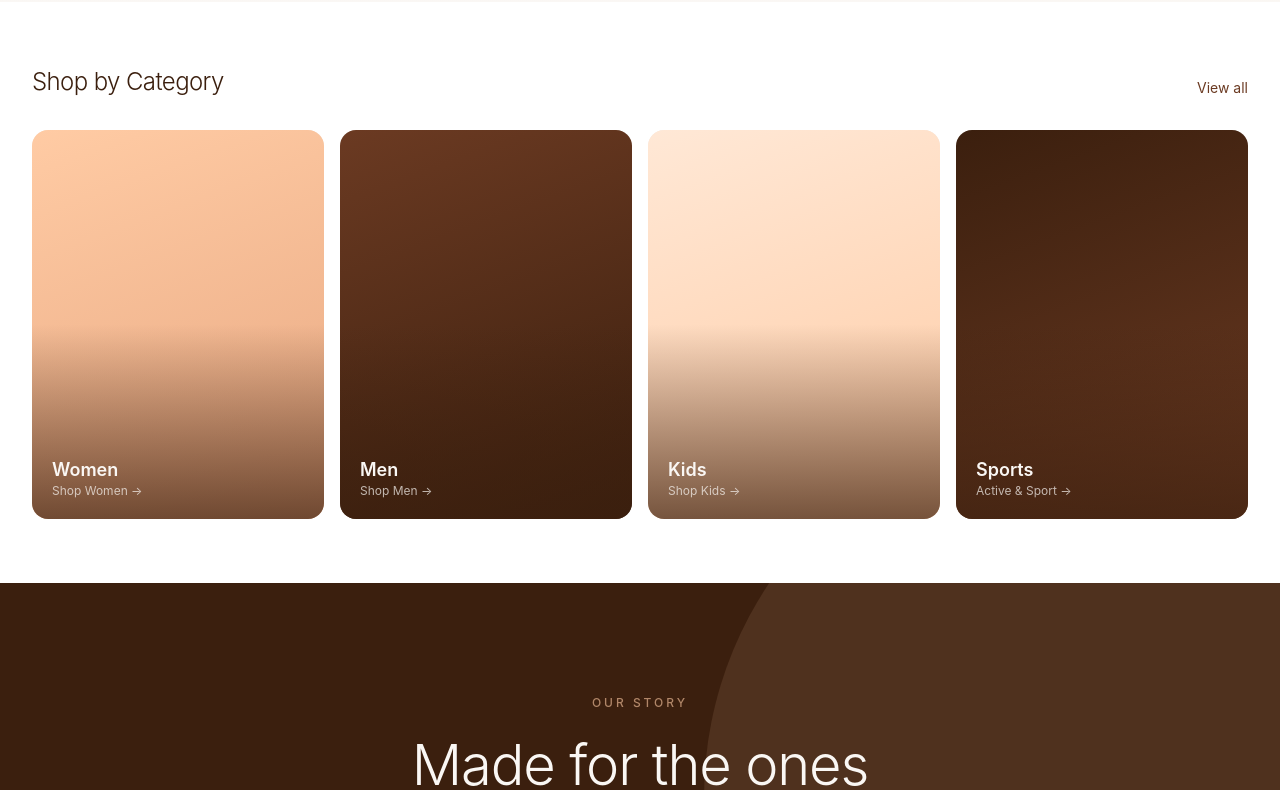
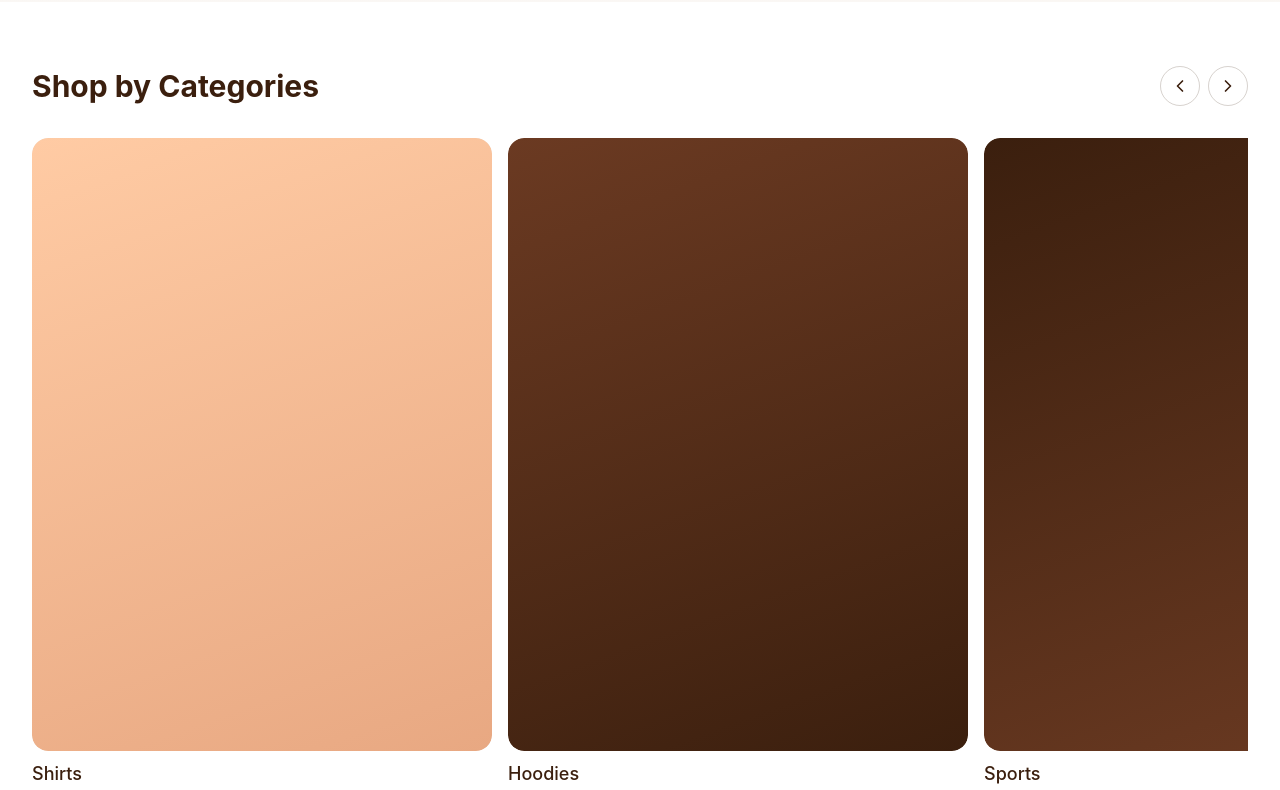
Before and after one commit to chrispaynaganan/storefront, a Next.js app: page / in a window 1280 px wide. Shown: the part 820-1610 px from the top of the page. Built offline with nearby package versions, Linux system fonts and the light colour scheme; no server answers; the database is empty.

Commit message:
fix image upload and section layout

```diff
--- a/app/(admin)/admin/collections/page.tsx
+++ b/app/(admin)/admin/collections/page.tsx
@@ -84,13 +84,14 @@ function CollectionModal({
     try {
       let imageUrl = collection?.image_url ?? null
       if (imageFile) {
-        const ext = imageFile.name.split('.').pop()
-        const path = `collections/${slug}-${Date.now()}.${ext}`
-        const { error: upErr } = await supabase.storage.from('products').upload(path, imageFile)
-        if (upErr) throw upErr
-        const { data } = supabase.storage.from('products').getPublicUrl(path)
-        imageUrl = data.publicUrl
-      }
+  const fd = new FormData()
+  fd.append('file', imageFile)
+  fd.append('slug', `collections/${slug}`)
+  const res = await fetch('/api/admin/upload', { method: 'POST', body: fd })
+  const json = await res.json()
+  if (!res.ok) throw new Error(json.error ?? 'Upload failed.')
+  imageUrl = json.url
+}
 
       const payload = { name, slug, description, sort_order: parseInt(sortOrder) || 0, is_active: isActive, image_url: imageUrl }
 
@@ -130,9 +131,9 @@ function CollectionModal({
             <div onClick={() => fileRef.current?.click()} className="border-2 border-dashed border-gray-200 rounded-2xl p-6 text-center cursor-pointer hover:border-peach transition">
               <p className="sm:hidden text-sm text-brown/60">Tap to add image</p>
               <p className="hidden sm:block text-sm text-brown/60">Drag image here or <span className="underline font-medium">browse</span></p>
-              <p className="text-xs text-brown/30 mt-1">WEBP files up to 5MB</p>
+              <p className="text-xs text-brown/30 mt-1">JPG, PNG, WEBP up to 5MB — auto-converted to WEBP</p>
             </div>
-            <input ref={fileRef} type="file" accept="image/webp" className="hidden" onChange={e => setImageFile(e.target.files?.[0] ?? null)} />
+            <input ref={fileRef} type="file" accept="image/*" className="hidden" onChange={e => setImageFile(e.target.files?.[0] ?? null)} />
             {imageFile && <p className="text-xs text-brown/50">{imageFile.name}</p>}
             {collection?.image_url && !imageFile && (
               <img src={collection.image_url} alt="" className="w-20 h-20 rounded-xl object-cover border border-whitewash-off" />
--- /dev/null
+++ b/app/api/admin/upload/route.ts
@@ -0,0 +1,42 @@
+import { NextRequest, NextResponse } from 'next/server'
+import { createAdminSupabaseClient } from '@/lib/supabase-server'
+import sharp from 'sharp'
+
+export async function POST(req: NextRequest) {
+  try {
+    const formData = await req.formData()
+    const file = formData.get('file') as File | null
+    const slug = formData.get('slug') as string | null
+
+    if (!file || !slug) {
+      return NextResponse.json({ error: 'Missing file or slug.' }, { status: 400 })
+    }
+
+    const buffer = Buffer.from(await file.arrayBuffer())
+
+    // Convert any image format to WebP
+    const webpBuffer = await sharp(buffer)
+      .webp({ quality: 85 })
+      .toBuffer()
+
+    const path = `${slug}-${Date.now()}.webp`
+    const supabase = await createAdminSupabaseClient()
+
+    const { error: upErr } = await supabase.storage
+      .from('products')
+      .upload(path, webpBuffer, {
+        contentType: 'image/webp',
+        upsert: false,
+      })
+
+    if (upErr) throw upErr
+
+    const { data: urlData } = supabase.storage
+      .from('products')
+      .getPublicUrl(path)
+
+    return NextResponse.json({ url: urlData.publicUrl })
+  } catch (e: any) {
+    return NextResponse.json({ error: e.message ?? 'Upload failed.' }, { status: 500 })
+  }
+}
--- a/components/home/CollectionsGrid.tsx
+++ b/components/home/CollectionsGrid.tsx
@@ -1,17 +1,33 @@
+'use client'
+
 import Link from 'next/link'
 import Image from 'next/image'
+import { useRef, useState, useEffect } from 'react'
+import { ChevronLeft, ChevronRight } from 'lucide-react'
 
 const CATEGORIES = [
-  { label: 'Women',  href: '/women',  description: 'Shop Women' },
-  { label: 'Men',    href: '/men',    description: 'Shop Men' },
-  { label: 'Kids',   href: '/kids',   description: 'Shop Kids' },
-  { label: 'Sports', href: '/sports', description: 'Active & Sport' },
+  { label: 'Shirts',  slug: 'shirts',  href: '/products?category=shirts',  fallbackDescription: 'Wear the message.' },
+  { label: 'Hoodies', slug: 'hoodies', href: '/products?category=hoodies', fallbackDescription: 'Covered in faith.' },
+  { label: 'Sports',  slug: 'sports',  href: '/sports',                     fallbackDescription: 'Move by faith.' },
+  { label: 'Women',   slug: 'women',   href: '/women',                      fallbackDescription: 'Dress with intention.' },
+  { label: 'Men',     slug: 'men',     href: '/men',                        fallbackDescription: 'Built for everyday.' },
+  { label: 'Kids',    slug: 'kids',    href: '/kids',                       fallbackDescription: 'Small fits, big heart.' },
 ]
+
+const FALLBACK_GRADIENTS: Record<string, string> = {
+  shirts:  'linear-gradient(160deg, #FFCBA4 0%, #E8A882 100%)',
+  hoodies: 'linear-gradient(160deg, #6B3A22 0%, #3B1F0E 100%)',
+  sports:  'linear-gradient(160deg, #3B1F0E 0%, #6B3A22 100%)',
+  women:   'linear-gradient(160deg, #FFE8D6 0%, #FFCBA4 100%)',
+  men:     'linear-gradient(160deg, #6B3A22 0%, #3B1F0E 100%)',
+  kids:    'linear-gradient(160deg, #FFCBA4 0%, #FFE8D6 100%)',
+}
 
 interface Collection {
   id: string
   name: string
   slug: string
+  description: string | null
   image_url: string | null
 }
 
@@ -21,64 +37,132 @@ interface Props {
 
 export function CollectionsGrid({ collections }: Props) {
   const bySlug = Object.fromEntries(collections.map(c => [c.slug, c]))
+  const trackRef = useRef<HTMLDivElement>(null)
+  const [canScrollLeft, setCanScrollLeft] = useState(false)
+  const [canScrollRight, setCanScrollRight] = useState(true)
+
+  const updateArrows = () => {
+    const track = trackRef.current
+    if (!track) return
+    setCanScrollLeft(track.scrollLeft > 4)
+    setCanScrollRight(track.scrollLeft < track.scrollWidth - track.clientWidth - 4)
+  }
+
+  useEffect(() => {
+    const track = trackRef.current
+    if (!track) return
+    updateArrows()
+    track.addEventListener('scroll', updateArrows, { passive: true })
+    window.addEventListener('resize', updateArrows)
+    return () => {
+      track.removeEventListener('scroll', updateArrows)
+      window.removeEventListener('resize', updateArrows)
+    }
+  }, [])
+
+  const scroll = (dir: 'left' | 'right') => {
+    const track = trackRef.current
+    if (!track) return
+    const card = track.querySelector('[data-card]') as HTMLElement | null
+    const amount = card ? card.offsetWidth + 16 : 300
+    track.scrollBy({ left: dir === 'left' ? -amount : amount, behavior: 'smooth' })
+  }
 
   return (
-    <section className="max-w-7xl mx-auto px-4 sm:px-6 lg:px-8 py-16">
-      <div className="flex items-end justify-between mb-8">
-        <h2 className="text-2xl font-light text-brown tracking-tight">Shop by Category</h2>
-        <Link href="/products" className="text-sm text-brown-light hover:text-brown transition-colors">
-          View all
-        </Link>
+    <section className="py-10 sm:py-14 lg:py-16">
+
+      {/* Heading + arrows */}
+      <div className="flex items-center justify-between px-4 sm:px-6 lg:px-8 mb-6 sm:mb-8">
+        <h2 className="text-2xl sm:text-3xl font-bold text-brown">
+          Shop by Categories
+        </h2>
+        <div className="flex items-center gap-2">
+          <button
+            onClick={() => scroll('left')}
+            disabled={!canScrollLeft}
+            aria-label="Scroll left"
+            className="w-10 h-10 rounded-full border border-brown/20 flex items-center justify-center text-brown transition-all disabled:opacity-30 disabled:cursor-not-allowed hover:border-brown/50 hover:bg-brown/5"
+          >
+            <ChevronLeft size={20} />
+          </button>
+          <button
+            onClick={() => scroll('right')}
+            disabled={!canScrollRight}
+            aria-label="Scroll right"
+            className="w-10 h-10 rounded-full border border-brown/20 flex items-center justify-center text-brown transition-all disabled:opacity-30 disabled:cursor-not-allowed hover:border-brown/50 hover:bg-brown/5"
+          >
+            <ChevronRight size={20} />
+          </button>
+        </div>
       </div>
 
-      <div className="grid grid-cols-2 lg:grid-cols-4 gap-3 sm:gap-4">
-        {CATEGORIES.map(({ label, href, description }, i) => {
-          const slug = label.toLowerCase()
+      {/* Scrollable track — left padding only so last card bleeds off right */}
+      <div className="px-4 sm:px-6 lg:px-8 overflow-hidden">
+        <div
+          ref={trackRef}
+          className="flex gap-4 overflow-x-auto scrollbar-hide"
+          style={{ scrollSnapType: 'x mandatory', WebkitOverflowScrolling: 'touch' }}
+        >
+        <div className="flex-none w-4 sm:w-6 lg:w-8" aria-hidden="true" />
+        {CATEGORIES.map(({ label, slug, href, fallbackDescription }, i) => {
           const collection = bySlug[slug]
           const imageUrl = collection?.image_url ?? null
+          const description = collection?.description ?? fallbackDescription
 
           return (
             <Link
-              key={label}
+              key={slug}
               href={href}
-              className="group relative aspect-3/4 bg-whitewash-off rounded-2xl overflow-hidden block"
+              data-card
+              className="group flex-none flex flex-col"
+              style={{
+                width: 'clamp(290px, 42vw, 460px)',
+                scrollSnapAlign: 'start',
+              }}
+            >
+              {/* Image card with border radius always intact */}
+              <div
+                className="relative w-full overflow-hidden bg-whitewash-off"
+                style={{
+                  aspectRatio: '3/4',
+                  borderRadius: '1rem',
+                }}
               >
                 {imageUrl ? (
                   <Image
                     src={imageUrl}
                     alt={label}
                     fill
-                  sizes="(max-width: 768px) 50vw, 25vw"
-                  priority={i === 0}
-                  className="object-cover group-hover:scale-105 transition-transform duration-700"
+                    sizes="(max-width: 640px) 60vw, (max-width: 1024px) 40vw, 300px"
+                    priority={i < 2}
+                    className="object-cover transition-transform duration-700 group-hover:scale-105"
+                    style={{ borderRadius: '1rem' }}
                   />
                 ) : (
                   <div
                     className="absolute inset-0"
                     style={{
-                    background: slug === 'women'
-                      ? 'linear-gradient(160deg, #FFCBA4 0%, #E8A882 100%)'
-                      : slug === 'men'
-                      ? 'linear-gradient(160deg, #6B3A22 0%, #3B1F0E 100%)'
-                      : slug === 'kids'
-                      ? 'linear-gradient(160deg, #FFE8D6 0%, #FFCBA4 100%)'
-                      : 'linear-gradient(160deg, #3B1F0E 0%, #6B3A22 100%)',
+                      background: FALLBACK_GRADIENTS[slug],
+                      borderRadius: '1rem',
                     }}
                   />
                 )}
+              </div>
 
-              <div className="absolute inset-0 bg-linear-to-t from-brown/70 via-transparent to-transparent" />
-
-              <div className="absolute bottom-0 left-0 right-0 p-4 sm:p-5">
-                <p className="text-whitewash font-semibold text-base sm:text-lg leading-tight">{label}</p>
-                <p className="text-whitewash/70 text-xs mt-0.5 group-hover:text-whitewash transition-colors">
-                  {description} →
-                </p>
+              {/* Label + tagline */}
+              <div className="mt-3">
+                <p className="text-lg font-medium text-brown leading-tight">{label}</p>
+                <p className="text-sm mt-0.5" style={{ color: '#3B1F0E99' }}>{description}</p>
               </div>
             </Link>
           )
         })}
+
+        {/* Right breathing room so last card isn't fully flush to viewport edge */}
+        <div className="flex-none w-4 sm:w-6 lg:w-8" aria-hidden="true" />
       </div>
+      </div>
+
     </section>
   )
 }
--- a/package.json
+++ b/package.json
@@ -27,6 +27,7 @@
     "react": "^19.2.6",
     "react-dom": "^19.2.6",
     "resend": "^6.12.3",
+    "sharp": "^0.34.5",
     "tailwindcss": "^4.2.4",
     "typescript": "^6.0.3"
   },
```
Also changed, not shown: app/(admin)/admin/products/page.tsx (+10 -9 lines), 1 other file (tests, documents, lock files or other folders). Lines whose indentation alone changed are shown as unchanged.
